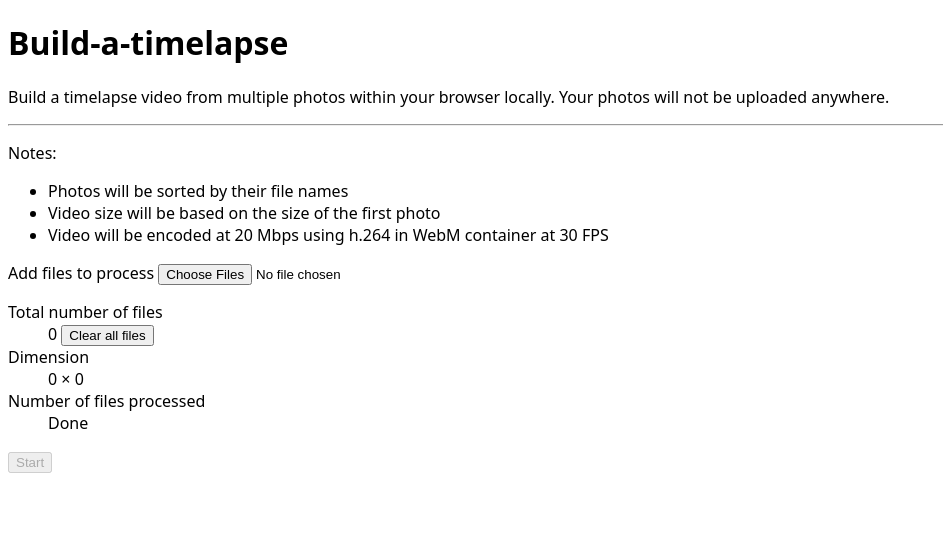
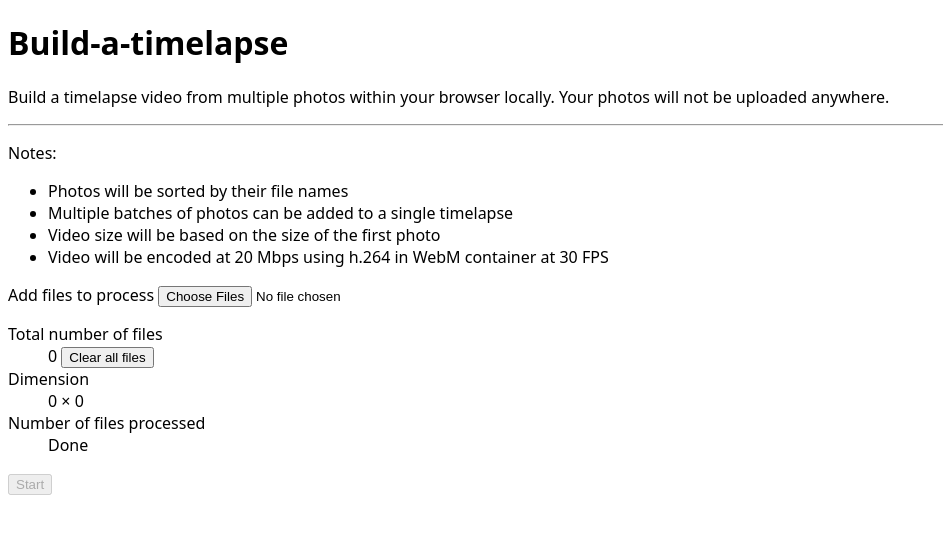
Before and after one commit to compulim/build-a-timelapse, a React app: page / in a window 1280 px wide. Shown: the top 534 px of the page, without its empty margins (0-943 px from the left). Built offline with nearby package versions, Linux system fonts and the light colour scheme.

Commit message:
Add notes

```diff
--- a/src/ui/Main.tsx
+++ b/src/ui/Main.tsx
@@ -167,6 +167,7 @@ const Main = () => {
       <p>Notes:</p>
       <ul>
         <li>Photos will be sorted by their file names</li>
+        <li>Multiple batches of photos can be added to a single timelapse</li>
         <li>Video size will be based on the size of the first photo</li>
         <li>Video will be encoded at 20 Mbps using h.264 in WebM container at 30 FPS</li>
       </ul>
```
